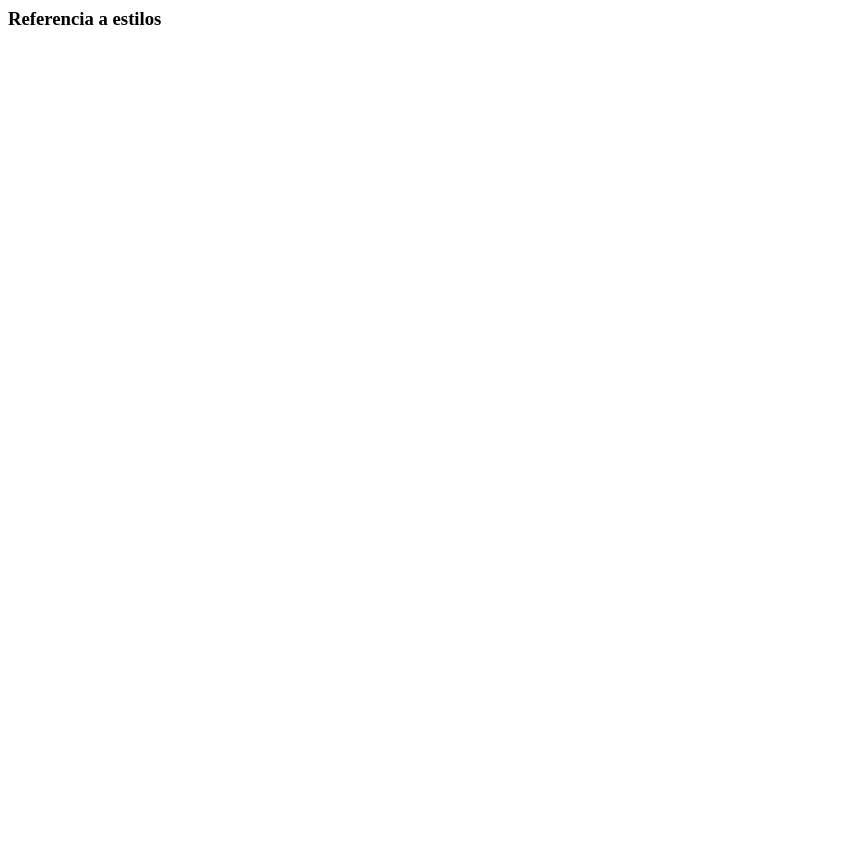
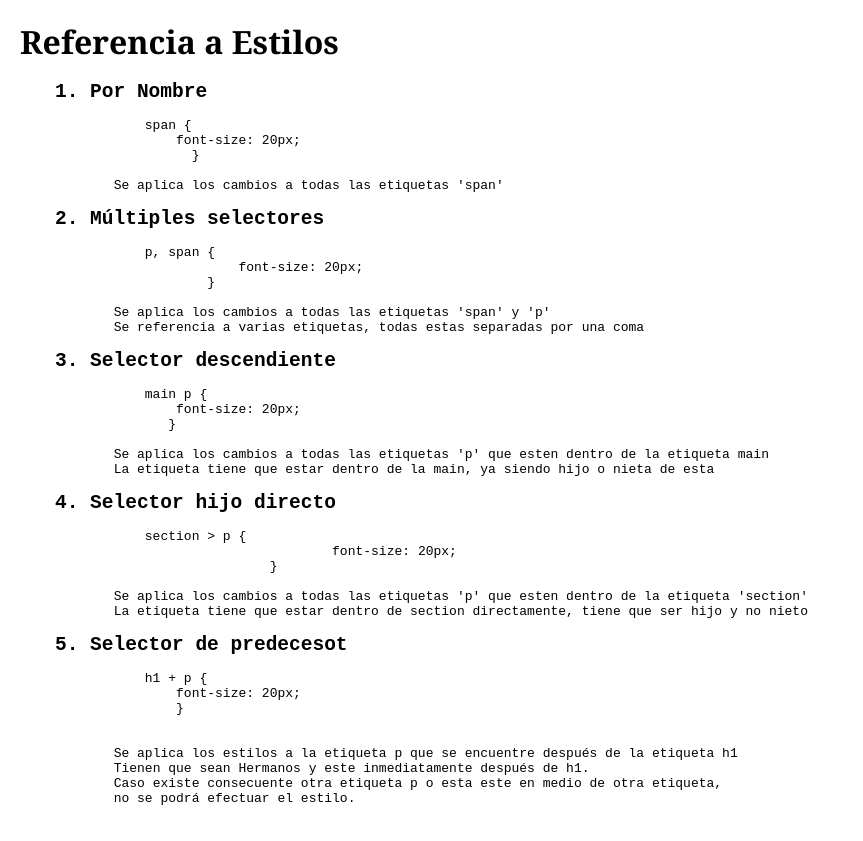
Before and after one commit to cesguztor1993/proyectoCSS, a plain HTML site: page contenido/002_referenciaEstilos.html in a window 1280 px wide. Shown: the whole page, without its empty margins (0-863 px from the left). Before the commit the page ends 800 px from the top, so only its background shows below. Drawn offline with Linux system fonts and the light colour scheme.

Commit message:
22.06.2022 2. Referencia de estilos Parte 01

```diff
--- a/contenido/002_referenciaEstilos.html
+++ b/contenido/002_referenciaEstilos.html
@@ -1,3 +1,71 @@
-<div>
-    <h3>Referencia a estilos</h3>
-</div>
+<!DOCTYPE html>
+<html lang="en">
+
+<head>
+    <meta charset="UTF-8">
+    <meta http-equiv="X-UA-Compatible" content="IE=edge">
+    <meta name="viewport" content="width=device-width, initial-scale=1.0">
+    <title>Document</title>
+    <link rel="stylesheet" href="../estilos.css">
+</head>
+
+<body>
+    <div class="contenedorPagina">
+        <h1 class="tituloUno">Referencia a Estilos</h1>
+        <br>
+        <h2 class="tituloDos">1. Por Nombre</h2>
+        <pre>
+            <code>
+                span {
+                    font-size: 20px;
+                      }
+            </code>
+            <span>Se aplica los cambios a todas las etiquetas 'span'</span>
+        </pre>
+        <h2 class="tituloDos">2. Múltiples selectores</h2>
+        <pre>
+            <code>
+                p, span {
+                            font-size: 20px;
+                        }
+            </code>
+            <span>Se aplica los cambios a todas las etiquetas 'span' y 'p'</span>
+            <span>Se referencia a varias etiquetas, todas estas separadas por una coma</span>
+        </pre>
+        <h2 class="tituloDos">3. Selector descendiente</h2>
+        <pre>
+            <code>
+                main p {
+                    font-size: 20px;
+                   }
+            </code>
+            <span>Se aplica los cambios a todas las etiquetas 'p' que esten dentro de la etiqueta main</span>
+            <span>La etiqueta tiene que estar dentro de la main, ya siendo hijo o nieta de esta</span>
+        </pre>
+        <h2 class="tituloDos">4. Selector hijo directo</h2>
+        <pre>
+            <code>
+                section > p {
+					font-size: 20px;
+				}
+            </code>
+            <span>Se aplica los cambios a todas las etiquetas 'p' que esten dentro de la etiqueta 'section'</span>
+            <span>La etiqueta tiene que estar dentro de section directamente, tiene que ser hijo y no nieto</span>
+        </pre>
+        <h2 class="tituloDos">5. Selector de predecesot</h2>
+        <pre>
+            <code>
+                h1 + p {
+                    font-size: 20px;
+                    }
+
+            </code>
+            <span>Se aplica los estilos a la etiqueta p que se encuentre después de la etiqueta h1</span>
+            <span>Tienen que sean Hermanos y este inmediatamente después de h1. </span>
+            <span>Caso existe consecuente otra etiqueta p o esta este en medio de otra etiqueta,</span>
+            <spano>no se podrá efectuar el estilo.</span>
+        </pre>
+    </div>
+</body>
+
+</html>
--- a/estilos.css
+++ b/estilos.css
@@ -65,7 +65,6 @@ nav > div
 main
 {
     width: 100vw;
-    height:100vh;
     display:flex;
     box-sizing: border-box;
     background-color: black;
@@ -93,7 +92,22 @@ aside > div li
 {
     padding: 8px 0 0 0;
     box-sizing: border-box;
+
 }
+
+aside > div li a
+{
+    text-decoration: none;
+}
+
+aside > div li a:hover
+{
+   color: rgb(83, 83, 168);
+   font-weight: bold;
+   font-size:18px;
+}
+
+
 /*Fin para los estilos aside*/
 
 
@@ -120,9 +134,15 @@ iframe
     box-sizing: border-box;
     padding:20px;
 }
-.contenedorPagina .sangriaTituloDos
+.contenedorPagina .tituloUno
+{
+    font-family: georgia, arial, helvetica;
+    font-weight: bold;
+}
+.contenedorPagina .tituloDos
 {
     text-indent: 35px;
+    font-family: monospace;
 }
 
 
```
Also changed, not shown: contenido/001_aplicandoEstilos.html (+5 -6 lines).
